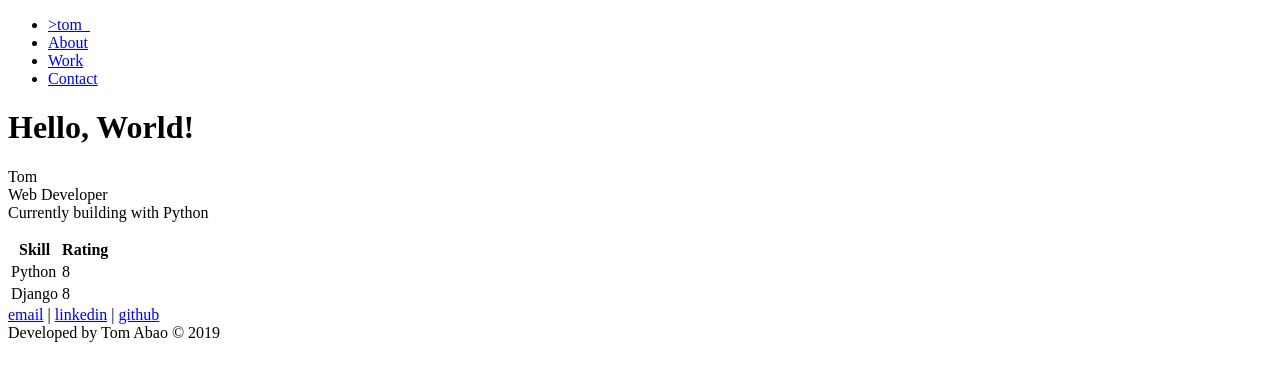
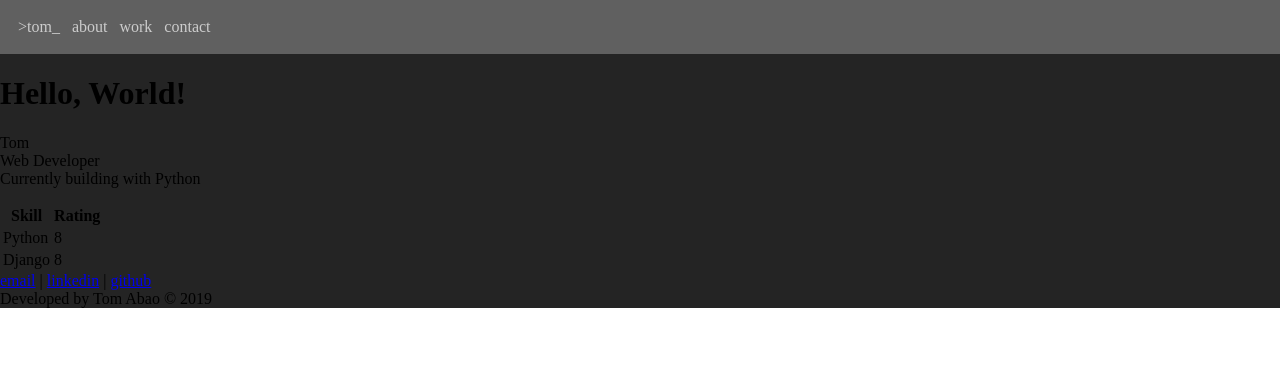
Before and after one commit to kormin/react-portfolio, a React (Create React App) app: page / in a window 1280 px wide. Shown: the top 380 px of the page. Built offline with nearby package versions, Linux system fonts and the light colour scheme.

Commit message:
add main.css

```diff
--- a/src/App.js
+++ b/src/App.js
@@ -5,6 +5,7 @@ import Footer from './components/Footer';
 import Home from './components/Home';
 import Work from './components/Work';
 
+import './main.css';
 
 function App() {
   return (
--- a/src/components/Header.js
+++ b/src/components/Header.js
@@ -13,17 +13,17 @@ class Header extends Component {
           </li>
           <li>
             <a href="#about">
-              About
+              about
             </a>
           </li>
           <li>
             <a href="#work">
-              Work
+              work
             </a>
           </li>
           <li>
             <a href="#contact">
-              Contact
+              contact
             </a>
           </li>
         </ul>
--- /dev/null
+++ b/src/main.css
@@ -0,0 +1,31 @@
+body {
+    margin: 0px;
+}
+
+.wrapper {
+    display: grid;
+}
+
+.row {
+    background-color: rgb(36, 36, 36);
+}
+
+ul.nav {
+    display: flex;
+    list-style: none;
+    padding-left: 0px;
+    margin: 12px;
+}
+
+ul.nav li {
+    padding: 6px;
+}
+
+ul.nav li a {
+    color: #cccccc;
+    text-decoration: none;
+}
+
+#header {
+    background-color: #606060;
+}
```
